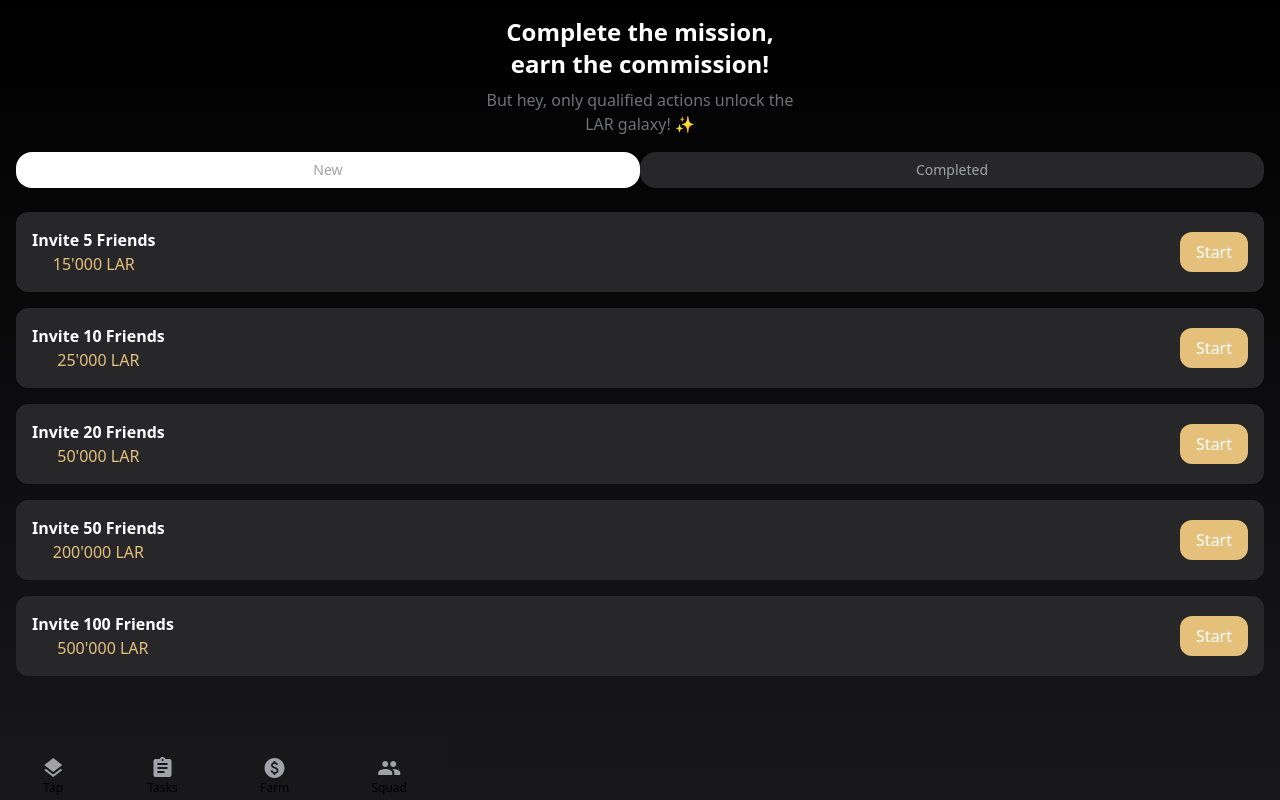
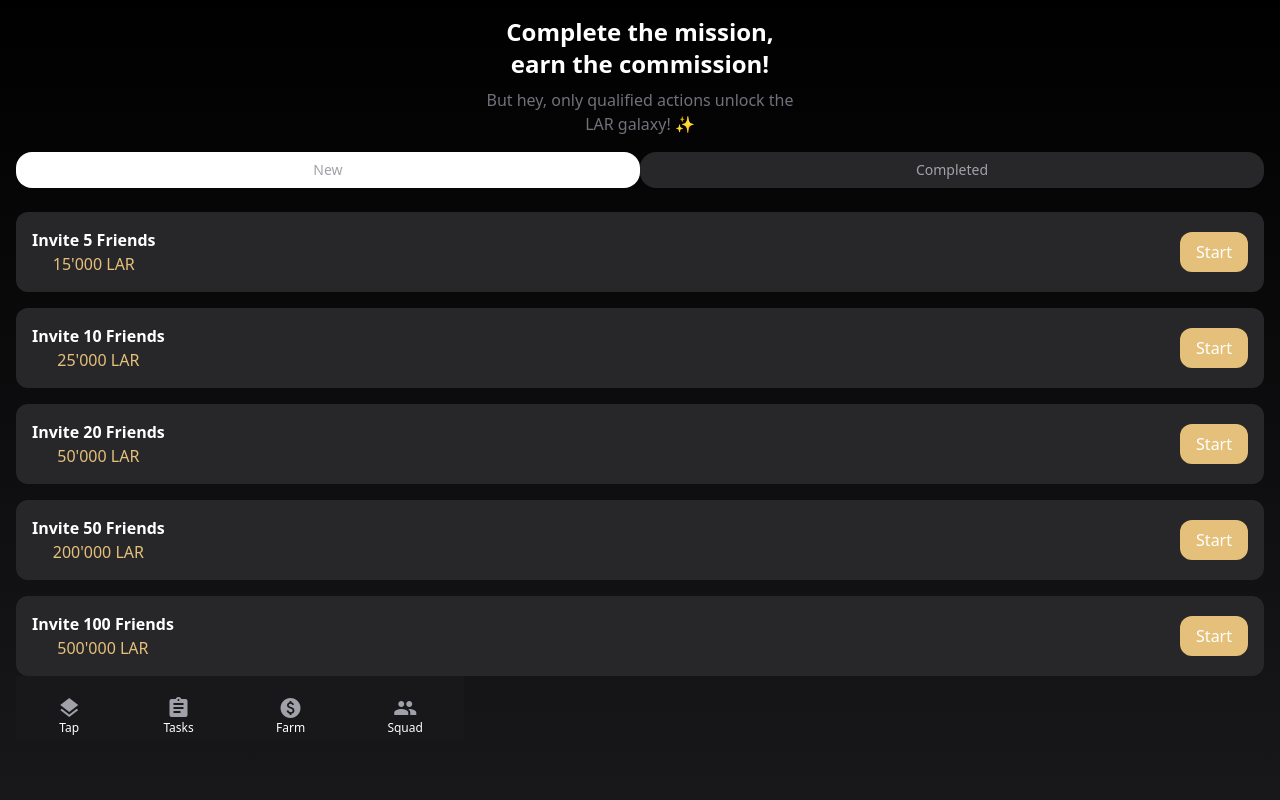
Before and after one commit to Pradise2/thelunar, a React (Create React App) app: page /tasks in a window 1280 px wide. Built offline with nearby package versions, Linux system fonts and the light colour scheme.

Commit message:
Initial commit

```diff
--- a/src/Pages/Tasks.js
+++ b/src/Pages/Tasks.js
@@ -97,13 +97,11 @@ const Tasks = () => {
               </>
             )}
           </div>
+          <div className="w-full max-w-md bottom-0 bg-zinc-900 left-0 flex justify-around py-1">
+        <Footer />
         </div>
-        <div className="fixed bottom-0 left-0 right-0 bg-zinc-900 p-4 flex justify-around">
-          {/* Footer content */}
         </div>
-        <div className="w-full max-w-md fixed bottom-0 bg-zinc-900 left-0 flex justify-around py-1">
-          <Footer />
-        </div>
+
       </div>
     </>
   );
```
